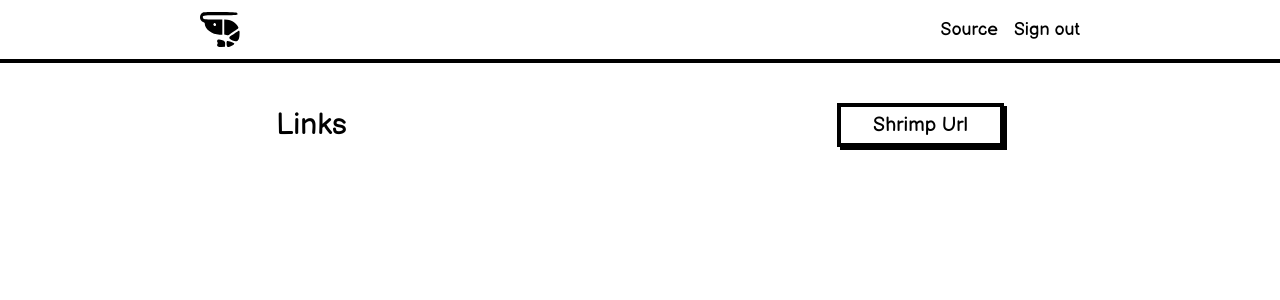
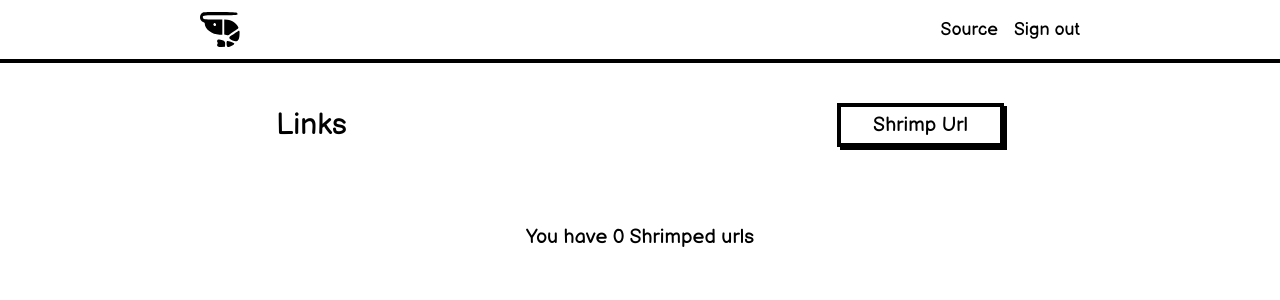
Before and after one commit to SiMoG97/shrimpit, a Next.js app: page /dashboard in a window 1280 px wide. Shown: the top 300 px of the page. Built offline with nearby package versions, Linux system fonts and the light colour scheme; no server answers; the database is empty; sample sign-in values are in the browser's storage.

Commit message:
0 shortended urls state ui

```diff
--- a/src/app/dashboard/page.tsx
+++ b/src/app/dashboard/page.tsx
@@ -27,6 +27,12 @@ export default async function Dashboard() {
             <CustomButton>Shrimp Url</CustomButton>
           </Link>
         </div>
+        {urls.length === 0 && (
+          <div className="py-10 text-center text-xl">
+            You have 0 Shrimped urls
+          </div>
+        )}
+        {urls.length !== 0 && (
           <div>
             <ul className="flex flex-col gap-4">
               {urls.map((url) => {
@@ -128,6 +134,7 @@ export default async function Dashboard() {
               })}
             </ul>
           </div>
+        )}
       </div>
     </>
   );
```
Lines whose indentation alone changed are shown as unchanged.
